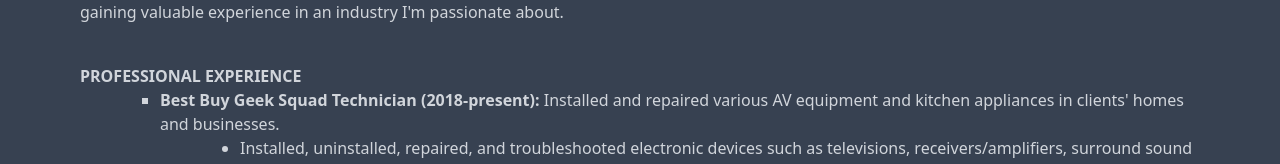
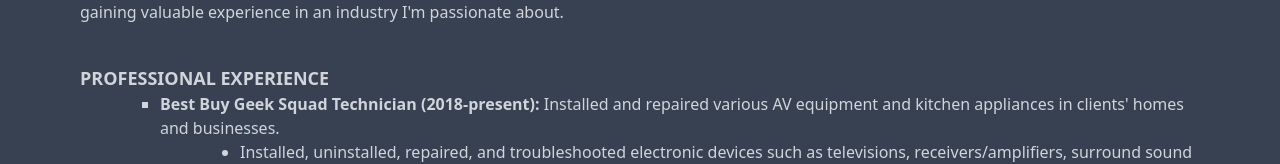
Before and after one commit to SnapperGee/portfolio-client, a React (Vite) app: page /resume in a window 1280 px wide. Shown: the part 216-380 px from the top of the page. Built offline with nearby package versions, Linux system fonts and the light colour scheme.

Commit message:
Enlarge professional experience text.

```diff
--- a/src/page/resume.tsx
+++ b/src/page/resume.tsx
@@ -79,7 +79,7 @@ const Resume = () =>
                 productivity of a company&apos;s technical infrastructure while gaining valuable experience in an industry
                 I&apos;m passionate about.
             </p>
-            <p className="mt-10 font-bold">PROFESSIONAL EXPERIENCE</p>
+            <p className="mt-10 font-bold text-lg">PROFESSIONAL EXPERIENCE</p>
             <ul className="listSquare ms-20 space-y-4">
             {
                 jobHistory.map((job, index) => {
```
